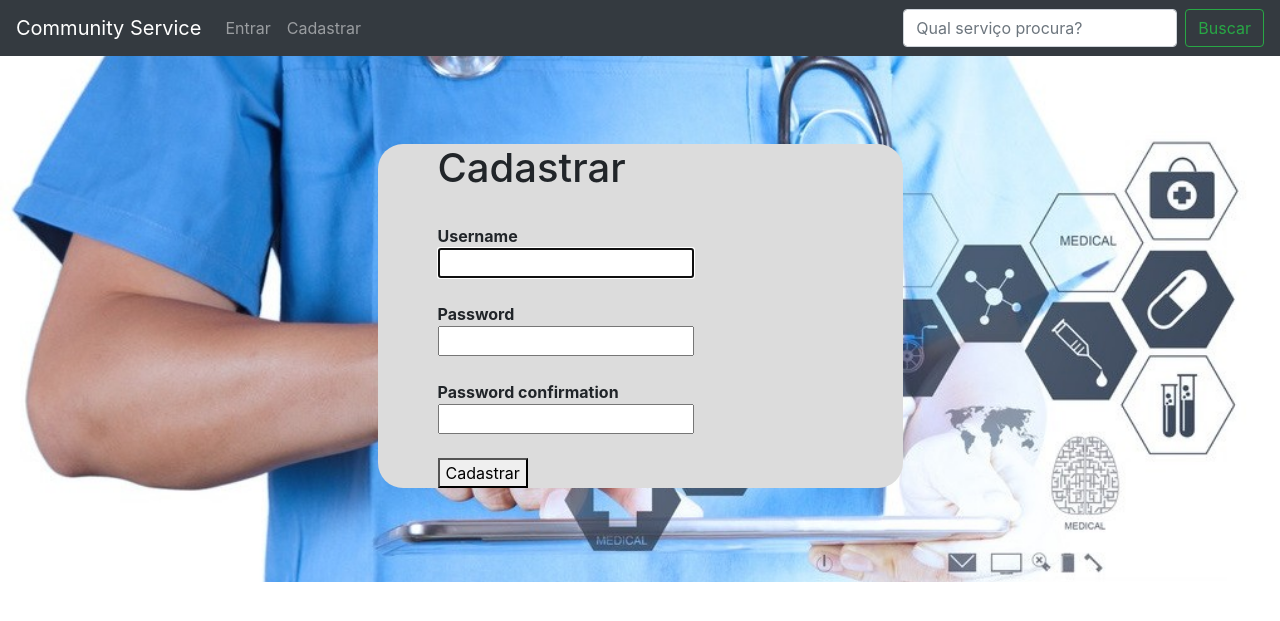
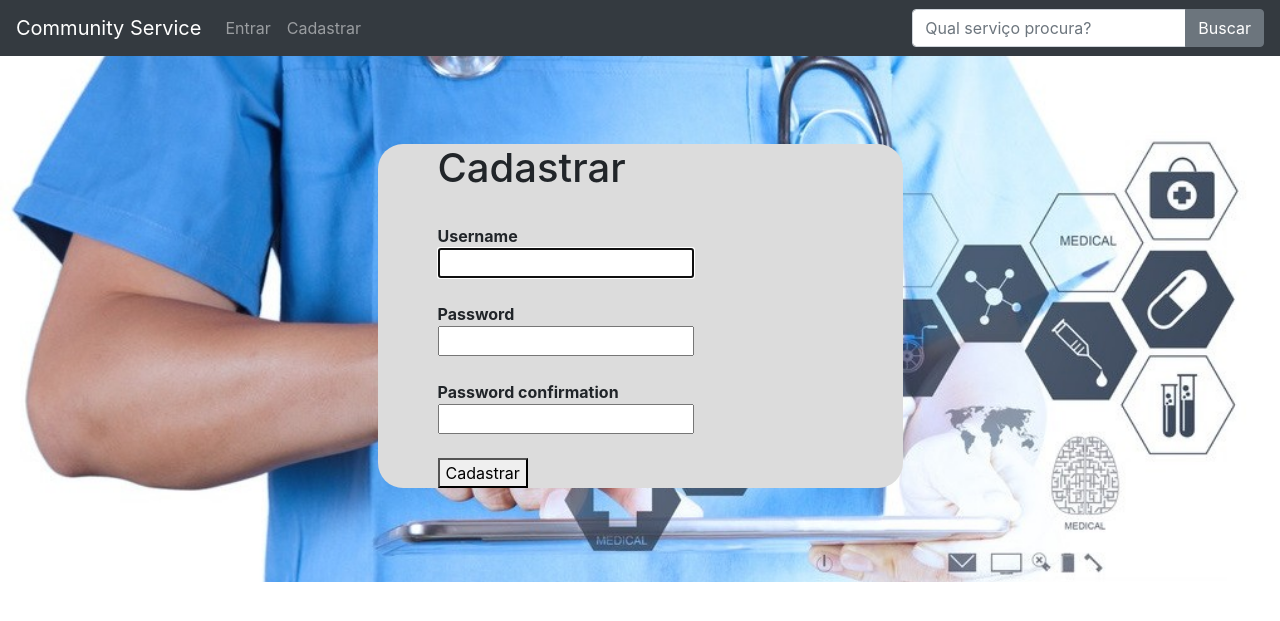
Before and after one commit to SaviorsServices/CommunityService, a Django app: page /accounts/signup/ in a window 1280 px wide. Shown: the top 621 px of the page. Run offline with Django 3.2, Linux system fonts and the light colour scheme; some libraries are stand-ins or nearby versions.

Commit message:
Correct items positions

```diff
--- a/templates/base.html
+++ b/templates/base.html
@@ -55,16 +55,6 @@
                 <a class="dropdown-item" href="{% url 'list_establishment' %}">Estabelecimentos</a>
               </div>
             </li>
-
-            <!-- Perfil -->
-            <li class="nav-item dropdown">
-              <a class="nav-link dropdown-toggle" href="http://example.com" id="dropdown01" data-toggle="dropdown" aria-haspopup="true" aria-expanded="false"><strong>{{ user.username }}</strong></a>
-              <div class="dropdown-menu" aria-labelledby="dropdown01">
-                <a class="dropdown-item" href="{% url 'index' %}">Editar</a>
-                <a class="dropdown-item" href="{% url 'logout' %}">Sair</a>
-              </div>
-            </li>
-
           {% else %}
               <li class="nav-item">
                   <a class="nav-link" href="{% url 'login' %}">Entrar</a>
@@ -78,10 +68,26 @@
           {% endif %}
         </ul>
 
+        <ul class="navbar-nav mr-right">
+          {% if user.is_authenticated %}
+            <!-- Perfil -->
+            <li class="nav-item dropdown">
+              <a class="nav-link dropdown-toggle" href="http://example.com" id="dropdown01" data-toggle="dropdown" aria-haspopup="true" aria-expanded="false"><strong>{{ user.username }}</strong></a>
+              <div class="dropdown-menu" aria-labelledby="dropdown01">
+                <a class="dropdown-item" href="{% url 'index' %}">Editar</a>
+                <a class="dropdown-item" href="{% url 'logout' %}">Sair</a>
+              </div>
+            </li>
+          {% endif %}
+        <ul>
         <!-- Busca -->
-        <form class="form-inline my-2 my-lg-0" >
-          <input class="form-control mr-sm-2" type="text" placeholder="Qual serviço procura?" aria-label="Search">
-          <button class="btn btn-outline-success my-2 my-sm-0" type="submit">Buscar</button>
+        <form class="form-inline my-2 my-lg-0" method='GET' action='/list_search'>
+          <div class="input-group input-group-newsletter">
+            <input type="text" name="q" class="form-control" placeholder="Qual serviço procura?" value="{{ request.GET.q }}" aria-label="busca" aria-describedby="basic-addon">
+            <div class="input-group-append">
+              <input type="submit" value="Buscar" class="btn btn-secondary" href="{% url 'list_donation' %}" type="button"/n>
+             </div>
+          </div>
         </form>
 
       </div>
```
